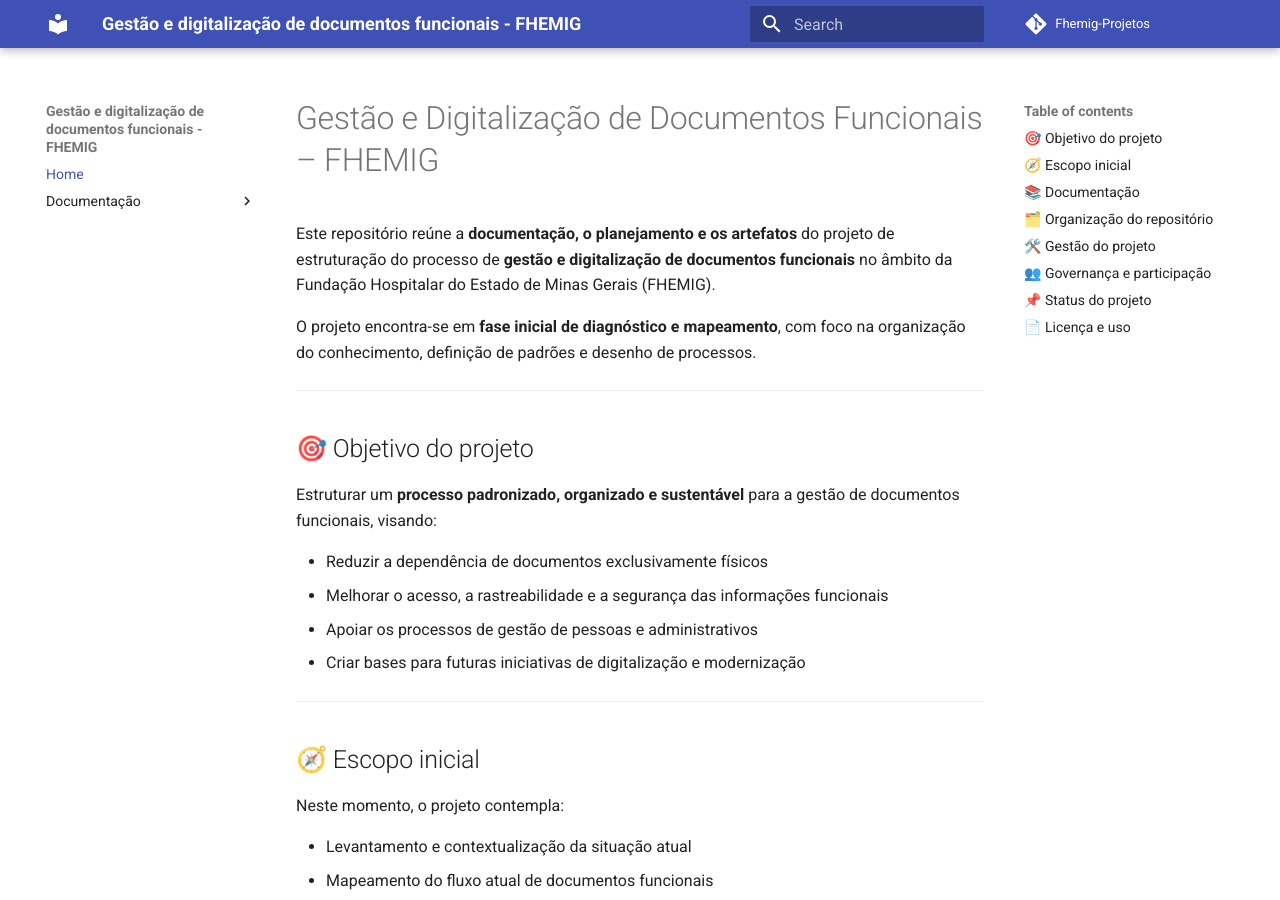
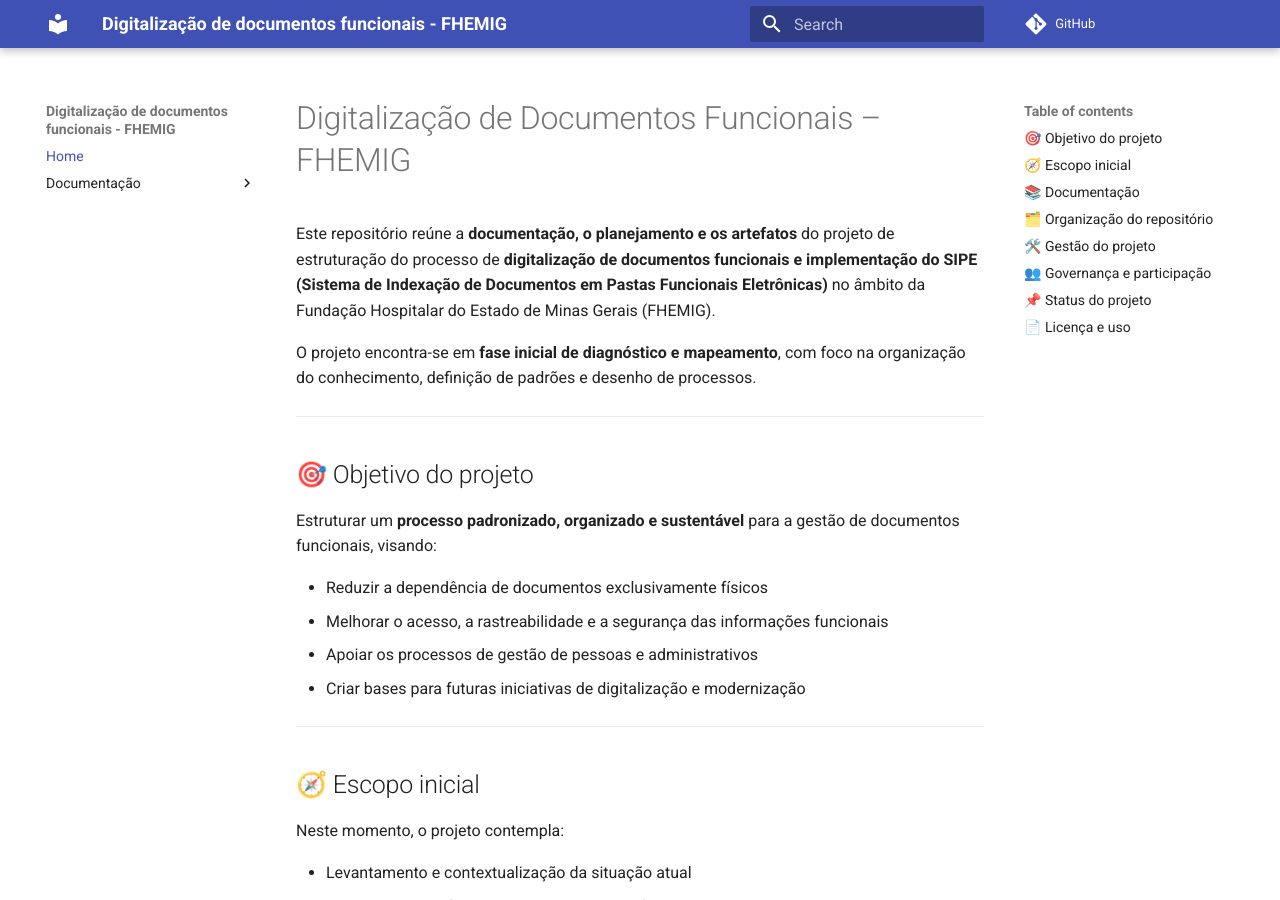
Before and after one commit to fhemig-projetos/sipe-gestao-documental, an MkDocs documentation site: the page built from docs/index.md, in a window 1280 px wide and 900 px high. Built offline with MkDocs 1.6.1 and Material for MkDocs 9.7.7, drawn with Linux system fonts in a browser that asks for light colours; comment, search, counter and statistics services are not loaded.

Commit message:
Update index.md

```diff
--- a/docs/index.md
+++ b/docs/index.md
@@ -1,6 +1,6 @@
-# Gestão e Digitalização de Documentos Funcionais – FHEMIG
+# Digitalização de Documentos Funcionais – FHEMIG
 
-Este repositório reúne a **documentação, o planejamento e os artefatos** do projeto de estruturação do processo de **gestão e digitalização de documentos funcionais** no âmbito da Fundação Hospitalar do Estado de Minas Gerais (FHEMIG).
+Este repositório reúne a **documentação, o planejamento e os artefatos** do projeto de estruturação do processo de **digitalização de documentos funcionais e implementação do SIPE (Sistema de Indexação de Documentos em Pastas Funcionais Eletrônicas)** no âmbito da Fundação Hospitalar do Estado de Minas Gerais (FHEMIG).
 
 O projeto encontra-se em **fase inicial de diagnóstico e mapeamento**, com foco na organização do conhecimento, definição de padrões e desenho de processos.
 
--- a/mkdocs.yml
+++ b/mkdocs.yml
@@ -1,7 +1,7 @@
-site_name: Gestão e digitalização de documentos funcionais - FHEMIG
+site_name: Digitalização de documentos funcionais - FHEMIG
 site_description: Repositório de documentação
 site_author: FHEMIG
-repo_url: https://fhemig-projetos.github.io/sipe-gestao-documental/
+repo_url: https://github.com/fhemig-projetos/sipe-gestao-documental
 theme:
   name: material
   features:
@@ -24,5 +24,5 @@ extra_javascript:
 nav:
   - Home: index.md
   - Documentação:
-    - Projeto: docs/projeto.md
-    - Plano de ação: docs/plano_acao.md
+    - Projeto: projeto.md
+    - Plano de ação: plano_acao.md
```
